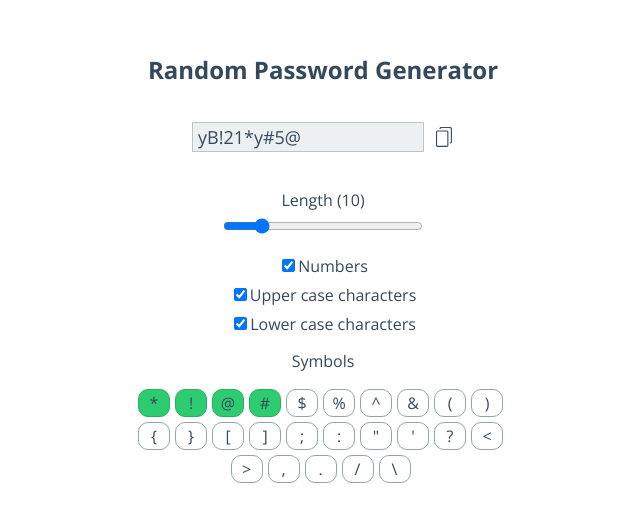
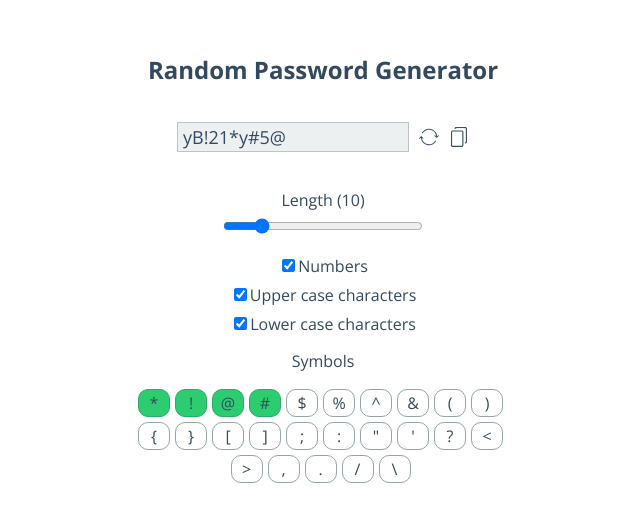
Before and after one commit to dvj1988/password-generator, a React (Vite) app: page / in a window 1280 px wide. Shown: the part 142-664 px from the top of the page, without its empty margins (317-957 px from the left). Built offline with nearby package versions, Linux system fonts and the light colour scheme.

Commit message:
Add Refresh button

```diff
--- a/src/App.module.css
+++ b/src/App.module.css
@@ -64,13 +64,13 @@
   font-size: 18px;
 }
 
-.copyImage {
+.imageButton {
   height: 20px;
   margin-left: 10px;
   cursor: pointer;
 }
 
-.copyImage:hover {
+.imageButton:hover {
   color: cornflowerblue;
 }
 
--- a/src/App.tsx
+++ b/src/App.tsx
@@ -1,6 +1,7 @@
 import { useCallback, useEffect, useRef, useState } from "react";
 import classes from "./App.module.css";
 import { ReactComponent as CopySVG } from "./assets/copy.svg";
+import { ReactComponent as RefreshSVG } from "./assets/refresh.svg";
 import clsx from "clsx";
 import {
   generateRandomPassword,
@@ -120,7 +121,16 @@ function App() {
       </div>
       <div className={classes.passwordWrapper}>
         <h4 className={classes.password}>{password}</h4>
-        <CopySVG className={classes.copyImage} onClick={onCopy} />
+        <RefreshSVG
+          className={classes.imageButton}
+          onClick={onGenerate}
+          title="Generate"
+        />
+        <CopySVG
+          className={classes.imageButton}
+          onClick={onCopy}
+          title="Copy"
+        />
       </div>
       <div className={classes.sliderWrapper}>
         <div>
```
Also changed, not shown: src/assets/refresh.svg (added).
